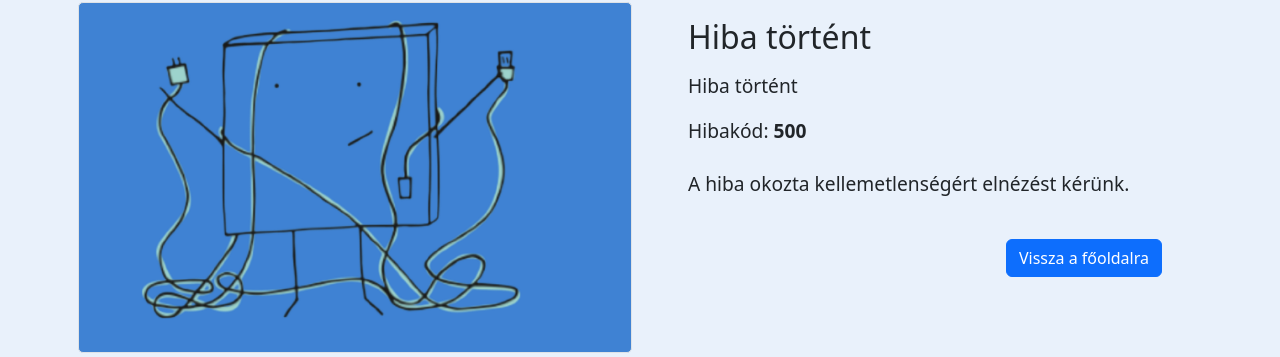
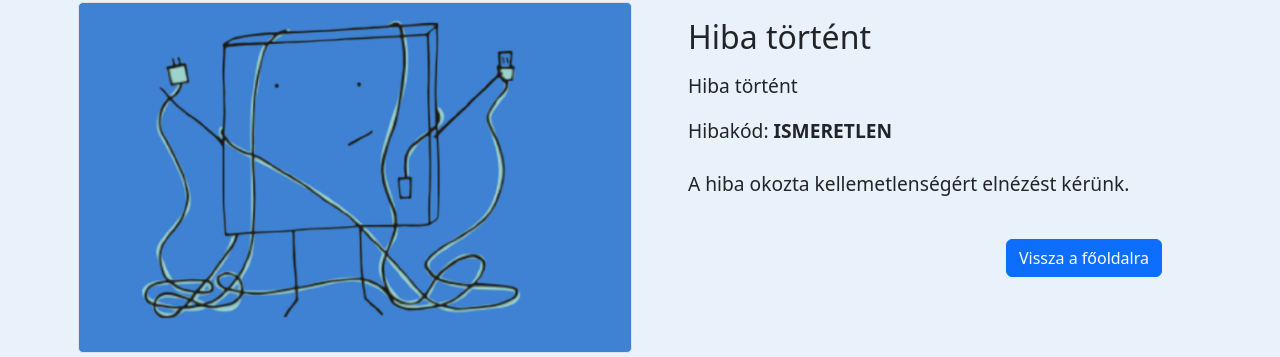
Before and after one commit to CoffeeLink/dusza2022, a PHP site: page /something-went-wrong.php in a window 1280 px wide. Shown: the part 143-500 px from the top of the page. Run offline with PHP 8.4, Linux system fonts and the light colour scheme; data that the repository does not hold is empty; some libraries are stand-ins or nearby versions.

Commit message:
Something went wrong Fix and docs rename

```diff
--- a/something-went-wrong.php
+++ b/something-went-wrong.php
@@ -1,8 +1,11 @@
 <?php
 
+//TODO: 1. legyen értelmük :D
 $errorTitle = $_GET['errorTitle'] ?? 'Hiba történt';
 $errorDescription = $_GET['errorDescription'] ?? 'Hiba történt';
-$errorCode = $_GET['errorCode'] ?? '500';
+$errorCode = $_GET['errorCode'] ?? 'ISMERETLEN';
+$page_title = $errorTitle;
+
 include __DIR__ . "/header.php";
 ?>
 <div class="row py-5 error_kulso">
```
Also changed, not shown: 2 other files.
